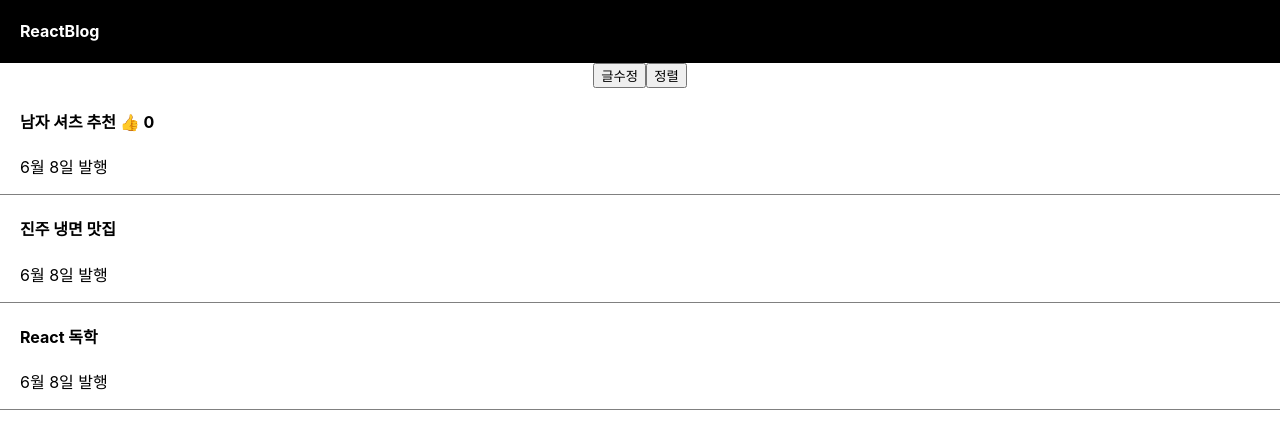
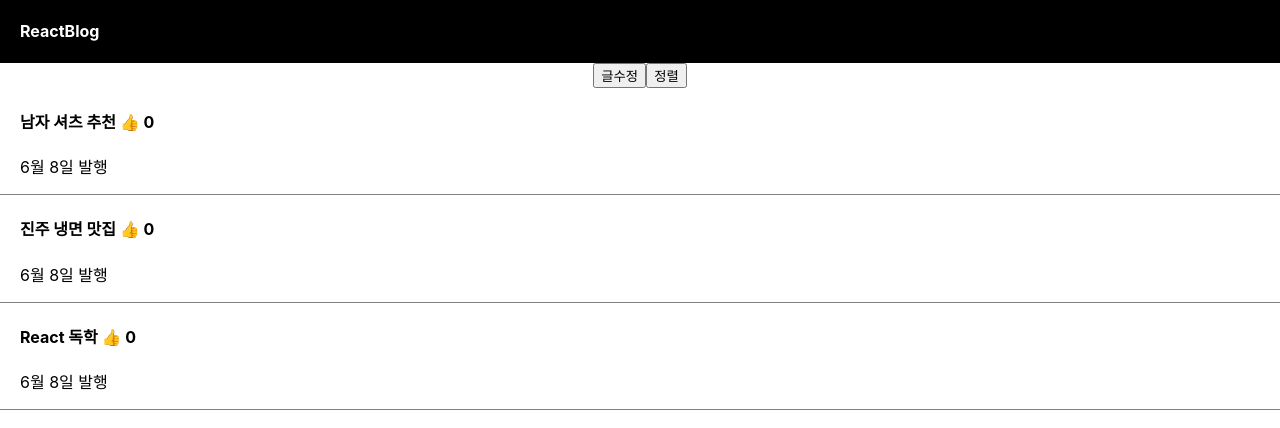
Before and after one commit to eunryongstudy/React, a React (Create React App) app in the folder blog/: page / in a window 1280 px wide. Shown: the top 428 px of the page. Built offline with nearby package versions, Linux system fonts and the light colour scheme.

Commit message:
map 숙제4 복습

```diff
--- a/blog/src/App.js
+++ b/blog/src/App.js
@@ -4,8 +4,12 @@ import { useState } from 'react';
 function App() {
 
   let [글제목, 글제목변경] =useState(['남자 셔츠 추천', '진주 냉면 맛집', 'React 독학'])
-  let [좋아요, 좋아요변경] =useState(0);
+  let [좋아요, 좋아요변경] =useState([0, 0, 0]);
   let [modal, setModal] = useState(false);
+
+  [1,2,3].map(function(){
+
+  })
 
   return (
     <div className="App">
@@ -27,7 +31,7 @@ function App() {
       </button>
 
 
-      <div className="list">
+      {/* <div className="list">
         <h4>{글제목[0]} <span onClick={ () => {좋아요변경(좋아요+1)}}>👍</span> {좋아요} </h4>
         <p>6월 8일 발행</p>
       </div>
@@ -40,7 +44,20 @@ function App() {
           { modal == true ? setModal(false) : setModal(true)}
           }}>{글제목[2]}</h4>
         <p>6월 8일 발행</p>
-      </div>
+      </div> */}
+
+      {
+        글제목.map(function(a, i){
+          return (<div className="list" key={i}>
+          <h4>{ 글제목[i] } <span onClick={ () => {
+            let copy = [...좋아요];
+            copy[i] = copy[i] + 1;
+            좋아요변경(copy)
+            }}>👍</span> {좋아요[i]} </h4>
+          <p>6월 8일 발행</p>
+        </div>)
+        })
+      }
 
       {
         modal == true ? <Modal/> : null
```
